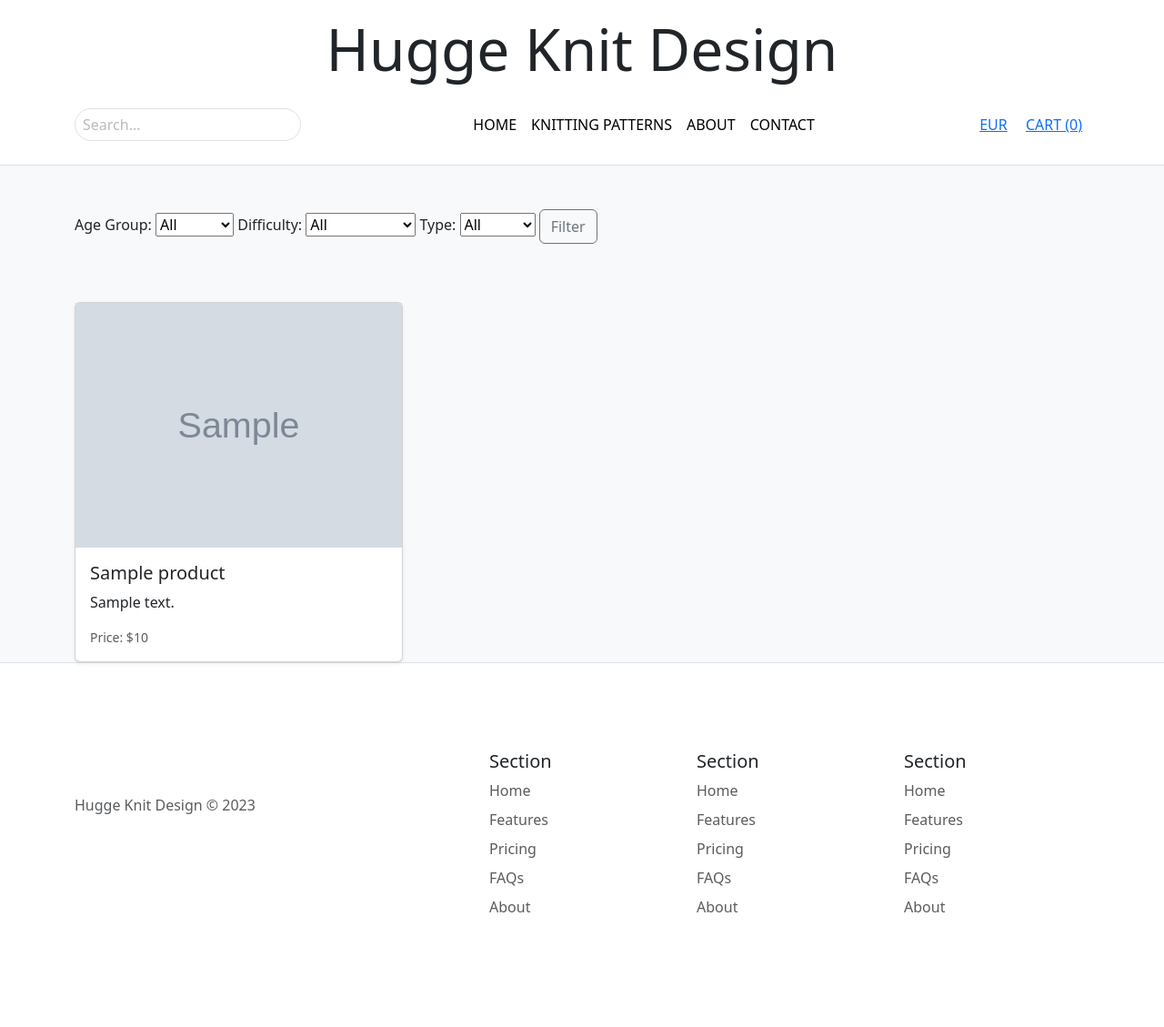
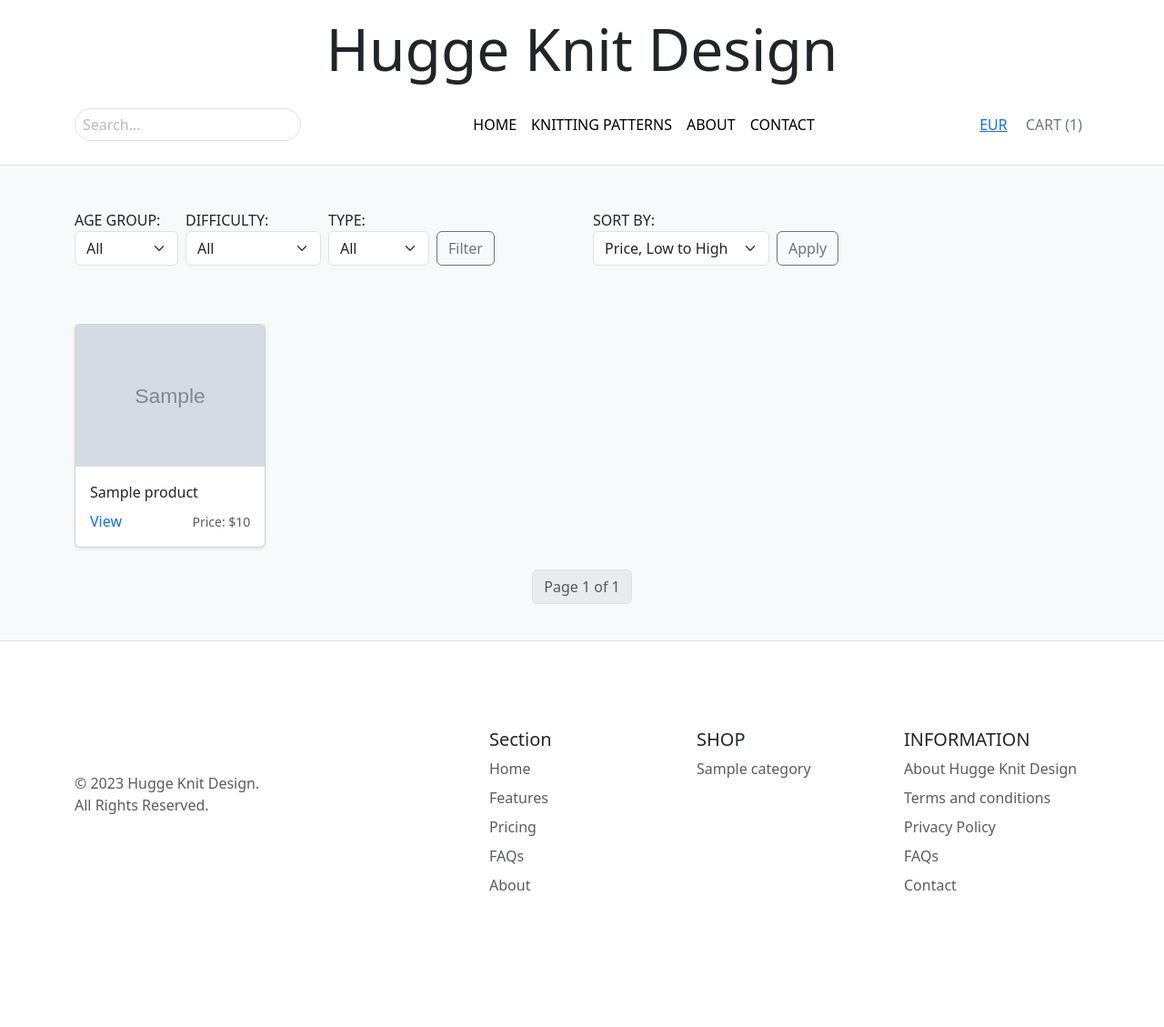
Before and after one commit to olegskrivko/ecommerce-django, a Django app: template knittingstore/templates/knittingstore/product_list.html in a window 1280 px wide. Shown: the whole page at 91% size. After the commit the page ends 979 px from the top, so only its background shows below. Run offline with Django 3.2, Linux system fonts and the light colour scheme; the template is opened without the code that fills it: most values are stand-ins (such as "Sample title", 1, 10 or a date in 2020); grey boxes marked "Sample" are stand-in pictures; some libraries are stand-ins or nearby versions; some web fonts are replaced.

Commit message:
add pagination

```diff
--- a/knittingstore/models.py
+++ b/knittingstore/models.py
@@ -17,6 +17,7 @@ class Product(models.Model):
     description = models.TextField()
     image = models.ImageField(upload_to='product_images/', null=True, blank=True)
     price = models.DecimalField(max_digits=10, decimal_places=2)
+    pattern_pdf = models.FileField(upload_to='pattern_pdfs/', null=True, blank=True)
     GENDER_CHOICES = [
         ('M', 'Men'),
         ('W', 'Women'),
--- a/knittingstore/templates/knittingstore/product_list.html
+++ b/knittingstore/templates/knittingstore/product_list.html
@@ -1,47 +1,75 @@
 {% extends 'base.html' %} {% load static %} {% block content %}
-
 <div class="album bg-body-tertiary">
   <div class="container py-5">
     <div class="row">
-      <div class="col">
+      <div class="col-6">
         <form method="GET" action="{% url 'knittingstore:product-list' category_slug=category_slug %}">
-          <label for="age_group">Age Group:</label>
-          <select name="age_group" id="age_group">
+          {% comment %}
+          <p>FILTER BY</p>
+          {% endcomment %}
+          <div class="d-flex align-items-end">
+            <div class="me-2">
+              <label for="age_group">AGE GROUP:</label>
+              <select name="age_group" id="age_group" class="form-select">
                 <option value="">All</option>
                 <option value="T">Toddler</option>
                 <option value="C">Children</option>
                 <option value="A">Adult</option>
               </select>
-
-          <label for="difficulty">Difficulty:</label>
-          <select name="difficulty" id="difficulty">
+            </div>
+            <div class="me-2">
+              <label for="difficulty">DIFFICULTY:</label>
+              <select name="difficulty" id="difficulty" class="form-select">
                 <option value="">All</option>
                 <option value="B">Beginner</option>
                 <option value="I">Intermediate</option>
                 <option value="E">Expert</option>
               </select>
-
-          <label for="product_type">Type:</label>
-          <select name="product_type" id="product_type">
+            </div>
+            <div class="me-2">
+              <label for="product_type">TYPE:</label>
+              <select name="product_type" id="product_type" class="form-select">
                 <option value="">All</option>
                 <option value="H">Hat</option>
                 <option value="S">Scarf</option>
                 <option value="C">Coat</option>
                 <option value="SW">Sweater</option>
                 <option value="O">Other</option>
-            <!-- Add other types -->
               </select>
+            </div>
+            <div class="me-2">
+              <input class="btn btn-outline-secondary" type="submit" value="Filter" />
+            </div>
+          </div>
+        </form>
+      </div>
+      <!-- Sorting buttons -->
+      <div class="col-md-6 d-flex align-items-center">
+        <form method="GET" action="{% url 'knittingstore:product-list' category_slug=category_slug %}" class="w-100">
+          <input type="hidden" name="age_group" value="{{ request.GET.age_group }}" />
+          <input type="hidden" name="difficulty" value="{{ request.GET.difficulty }}" />
+          <input type="hidden" name="product_type" value="{{ request.GET.product_type }}" />
 
-          <input class="btn btn-outline-secondary" type="submit" value="Filter" />
+          <div class="d-flex align-items-end">
+            <div class="me-2">
+              <label for="sort_by_price" class="me-2 mb-0">SORT BY:</label>
+              <select name="sort_by_price" id="sort_by_price" class="form-select me-2">
+                <option value="asc">Price, Low to High</option>
+                <option value="desc">Price, High to Low</option>
+              </select>
+            </div>
+            <div>
+              <button type="submit" class="btn btn-outline-secondary">Apply</button>
+            </div>
+          </div>
         </form>
       </div>
     </div>
   </div>
 
   <div class="container">
-    <div class="row row-cols-1 row-cols-sm-2 row-cols-md-3 g-3">
+    <div class="row row-cols-1 row-cols-sm-2 row-cols-md-5 g-3">
       {% for product in products %}
-
       <div class="col">
         <div class="card shadow-sm">
           {% if product.image %}
@@ -51,13 +79,14 @@
           {% endif %}
 
           <div class="card-body">
-            <h5 class="card-title">{{ product.name }}</h5>
+            <p class="card-title">{{ product.name }}</p>
+            {% comment %}
             <p class="card-text">{{ product.description }}</p>
+            {% endcomment %}
             <div class="d-flex justify-content-between align-items-center">
-              {% comment %}
-              <div class="btn-group"><a href="{% url 'knittingstore:product-detail' category_slug=category.slug product_slug=product.slug %}">View</a></div>
-              {% endcomment %}
-
+              <div class="btn-group">
+                <a class="text-decoration-none" href="{% url 'knittingstore:product-detail' category_slug=category_slug product_slug=product.slug %}">View</a>
+              </div>
               <small class="text-muted">Price: ${{ product.price }}</small>
             </div>
           </div>
@@ -66,5 +95,39 @@
       {% endfor %}
     </div>
   </div>
+  {% comment %}
 </div>
-{% endblock content %} ---------------------------------------
+{% endcomment %}
+
+<!-- Pagination links -->
+{% comment %}
+<div class="container mt-4">
+  {% endcomment %}
+  <div class="py-4">
+    <nav aria-label="Page navigation">
+      <ul class="pagination justify-content-center">
+        {% if products.has_previous %}
+        <li class="page-item">
+          <a class="page-link" href="?page=1">First</a>
+        </li>
+        <li class="page-item">
+          <a class="page-link" href="?page={{ products.previous_page_number }}">Previous</a>
+        </li>
+        {% endif %}
+        <li class="page-item disabled">
+          <span class="page-link">Page {{ products.number }} of {{ products.paginator.num_pages }}</span>
+        </li>
+        {% if products.has_next %}
+        <li class="page-item">
+          <a class="page-link" href="?page={{ products.next_page_number }}">Next</a>
+        </li>
+        <li class="page-item">
+          <a class="page-link" href="?page={{ products.paginator.num_pages }}">Last</a>
+        </li>
+        {% endif %}
+      </ul>
+    </nav>
+  </div>
+</div>
+
+{% endblock content %}
--- a/templates/base.html
+++ b/templates/base.html
@@ -6,7 +6,8 @@
     <script src="https://cdn.jsdelivr.net/npm/@popperjs/core@2.11.8/dist/umd/popper.min.js" integrity="sha384-I7E8VVD/ismYTF4hNIPjVp/Zjvgyol6VFvRkX/vR+Vc4jQkC+hVqc2pM8ODewa9r" crossorigin="anonymous"></script>
     <script src="https://cdn.jsdelivr.net/npm/bootstrap@5.3.2/dist/js/bootstrap.min.js" integrity="sha384-BBtl+eGJRgqQAUMxJ7pMwbEyER4l1g+O15P+16Ep7Q9Q+zqX6gSbd85u4mG4QzX+" crossorigin="anonymous"></script>
     <link href="https://fonts.cdnfonts.com/css/baskerville" rel="stylesheet" />
-
+    <!-- Option 1: Include in HTML -->
+    <link rel="stylesheet" href="https://cdn.jsdelivr.net/npm/bootstrap-icons@1.3.0/font/bootstrap-icons.css" />
     <title>Document</title>
   </head>
   <body>
@@ -92,7 +93,7 @@
 
           <div>
             <a class="mx-2" href="{% url 'knittingstore:cart' %}">EUR</a>
-            <a class="mx-2" href="{% url 'knittingstore:cart' %}">CART (0)</a>
+            <a class="mx-2 text-decoration-none text-secondary" href="{% url 'knittingstore:cart' %}">CART ({{ cart_items_count }})</a>
           </div>
         </div>
       </div>
@@ -101,13 +102,14 @@
     {% block content %} {% endblock content %}
 
     <footer class="border-top">
+      {% comment %} {% block footer %} {% include 'knittingstore:footer_category_list.html' %} {% endblock %} {% endcomment %}
       <div class="container">
         <div class="row row-cols-1 row-cols-sm-2 row-cols-md-5 py-5 my-5">
           <div class="col mb-3">
             <a href="/" class="d-flex align-items-center mb-3 link-body-emphasis text-decoration-none">
               <svg class="bi me-2" width="40" height="32"><use xlink:href="#bootstrap"></use></svg>
             </a>
-            <p class="text-body-secondary">Hugge Knit Design © 2023</p>
+            <p class="text-body-secondary">&copy; 2023 Hugge Knit Design. All Rights Reserved.</p>
           </div>
 
           <div class="col mb-3"></div>
@@ -124,24 +126,22 @@
           </div>
 
           <div class="col mb-3">
-            <h5>Section</h5>
+            <h5>SHOP</h5>
             <ul class="nav flex-column">
-              <li class="nav-item mb-2"><a href="#" class="nav-link p-0 text-body-secondary">Home</a></li>
-              <li class="nav-item mb-2"><a href="#" class="nav-link p-0 text-body-secondary">Features</a></li>
-              <li class="nav-item mb-2"><a href="#" class="nav-link p-0 text-body-secondary">Pricing</a></li>
-              <li class="nav-item mb-2"><a href="#" class="nav-link p-0 text-body-secondary">FAQs</a></li>
-              <li class="nav-item mb-2"><a href="#" class="nav-link p-0 text-body-secondary">About</a></li>
+              {% for category in categories %}
+              <li class="nav-item mb-2"><a href="{% url 'knittingstore:product-list' category_slug=category.slug %}" class="nav-link p-0 text-body-secondary">{{ category.name }}</a></li>
+              {% endfor %}
             </ul>
           </div>
 
           <div class="col mb-3">
-            <h5>Section</h5>
+            <h5>INFORMATION</h5>
             <ul class="nav flex-column">
-              <li class="nav-item mb-2"><a href="#" class="nav-link p-0 text-body-secondary">Home</a></li>
-              <li class="nav-item mb-2"><a href="#" class="nav-link p-0 text-body-secondary">Features</a></li>
-              <li class="nav-item mb-2"><a href="#" class="nav-link p-0 text-body-secondary">Pricing</a></li>
+              <li class="nav-item mb-2"><a href="#" class="nav-link p-0 text-body-secondary">About Hugge Knit Design</a></li>
+              <li class="nav-item mb-2"><a href="#" class="nav-link p-0 text-body-secondary">Terms and conditions</a></li>
+              <li class="nav-item mb-2"><a href="#" class="nav-link p-0 text-body-secondary">Privacy Policy</a></li>
               <li class="nav-item mb-2"><a href="#" class="nav-link p-0 text-body-secondary">FAQs</a></li>
-              <li class="nav-item mb-2"><a href="#" class="nav-link p-0 text-body-secondary">About</a></li>
+              <li class="nav-item mb-2"><a href="#" class="nav-link p-0 text-body-secondary">Contact</a></li>
             </ul>
           </div>
         </div>
```
Also changed, not shown: knittingstore/context_processors.py (added, +20 -0 lines), knittingstore/templates/knittingstore/checkout.html (+0 -27 lines), knittingstore/templates/knittingstore/payment.html (added, +14 -0 lines), knittingstore/templates/knittingstore/product_detail.html (+2 -11 lines), knittingstore/urls.py (+13 -5 lines), knittingstore/views.py (+203 -5 lines). Lines whose indentation alone changed are shown as unchanged.
